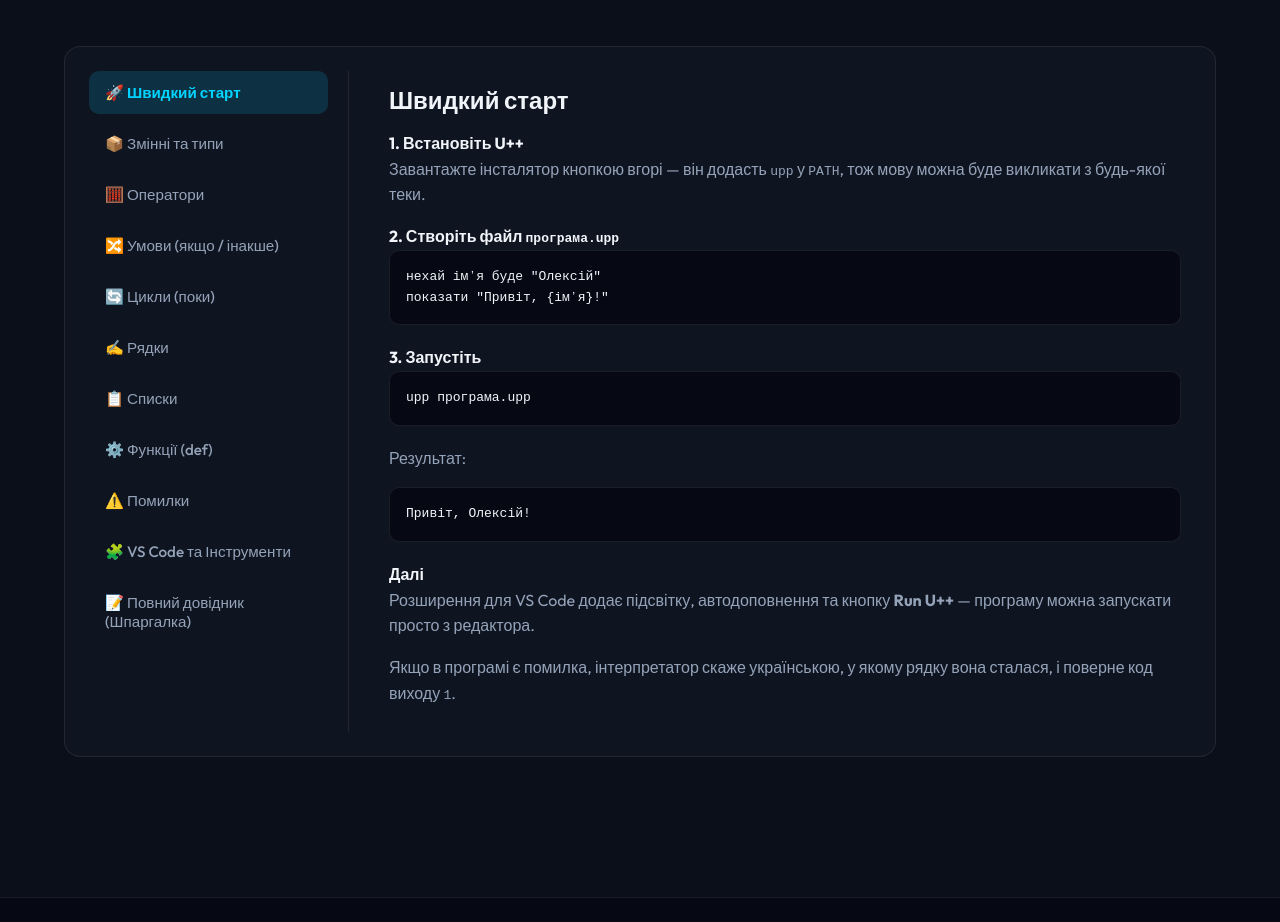
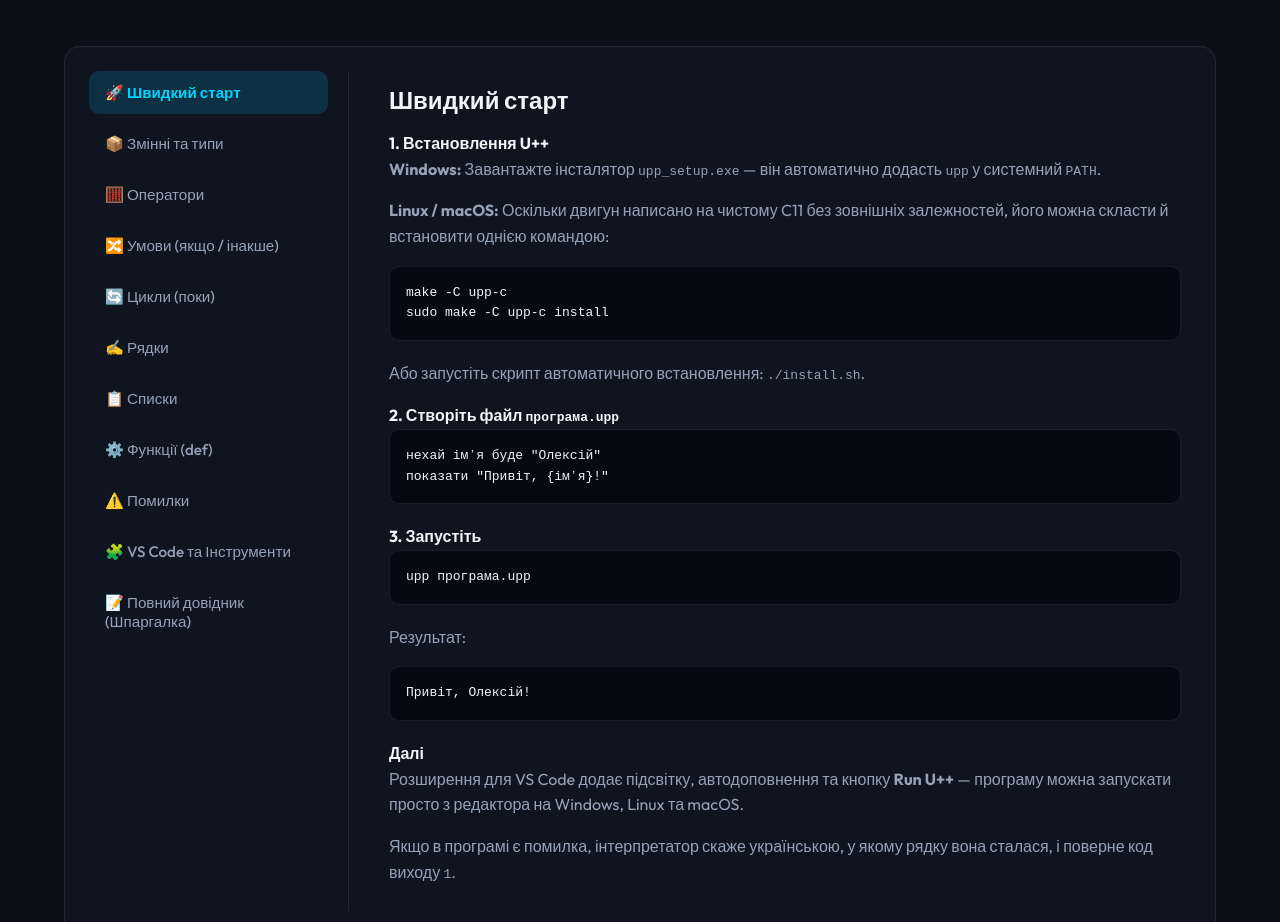
Before and after one commit to sweecksss/ukrainianplusplus, a plain HTML site: page docs/index.html in a window 1280 px wide. Shown: the part 1860-2782 px from the top of the page. Drawn offline with Linux system fonts and the light colour scheme.

Commit message:
Додано підтримку Linux та macOS (Makefile target install, install.sh, інструкції у документації)

```diff
--- a/docs/index.html
+++ b/docs/index.html
@@ -178,9 +178,15 @@
                     <!-- Tab: Quick Start -->
                     <div id="tab-start" class="tab-panel active">
                         <h3>Швидкий старт</h3>
-                        <h4>1. Встановіть U++</h4>
-                        <p>Завантажте інсталятор кнопкою вгорі — він додасть <code>upp</code> у <code>PATH</code>,
-                        тож мову можна буде викликати з будь-якої теки.</p>
+                        <h4>1. Встановлення U++</h4>
+                        <p><strong>Windows:</strong> Завантажте інсталятор <code>upp_setup.exe</code> — він автоматично додасть <code>upp</code> у системний <code>PATH</code>.</p>
+                        <p><strong>Linux / macOS:</strong> Оскільки двигун написано на чистому C11 без зовнішніх залежностей, його можна скласти й встановити однією командою:</p>
+                        <div class="code-box">
+                            <pre><code>make -C upp-c
+sudo make -C upp-c install</code></pre>
+                        </div>
+                        <p>Або запустіть скрипт автоматичного встановлення: <code>./install.sh</code>.</p>
+
                         <h4>2. Створіть файл <code>програма.upp</code></h4>
                         <div class="code-box">
                             <pre><code>нехай імʼя буде "Олексій"
@@ -196,7 +202,7 @@
                         </div>
                         <h4>Далі</h4>
                         <p>Розширення для VS Code додає підсвітку, автодоповнення та кнопку
-                        <strong>Run U++</strong> — програму можна запускати просто з редактора.</p>
+                        <strong>Run U++</strong> — програму можна запускати просто з редактора на Windows, Linux та macOS.</p>
                         <p>Якщо в програмі є помилка, інтерпретатор скаже українською, у якому рядку
                         вона сталася, і поверне код виходу <code>1</code>.</p>
                     </div>
```
Also changed, not shown: index.html (+10 -4 lines), 2 other files.
